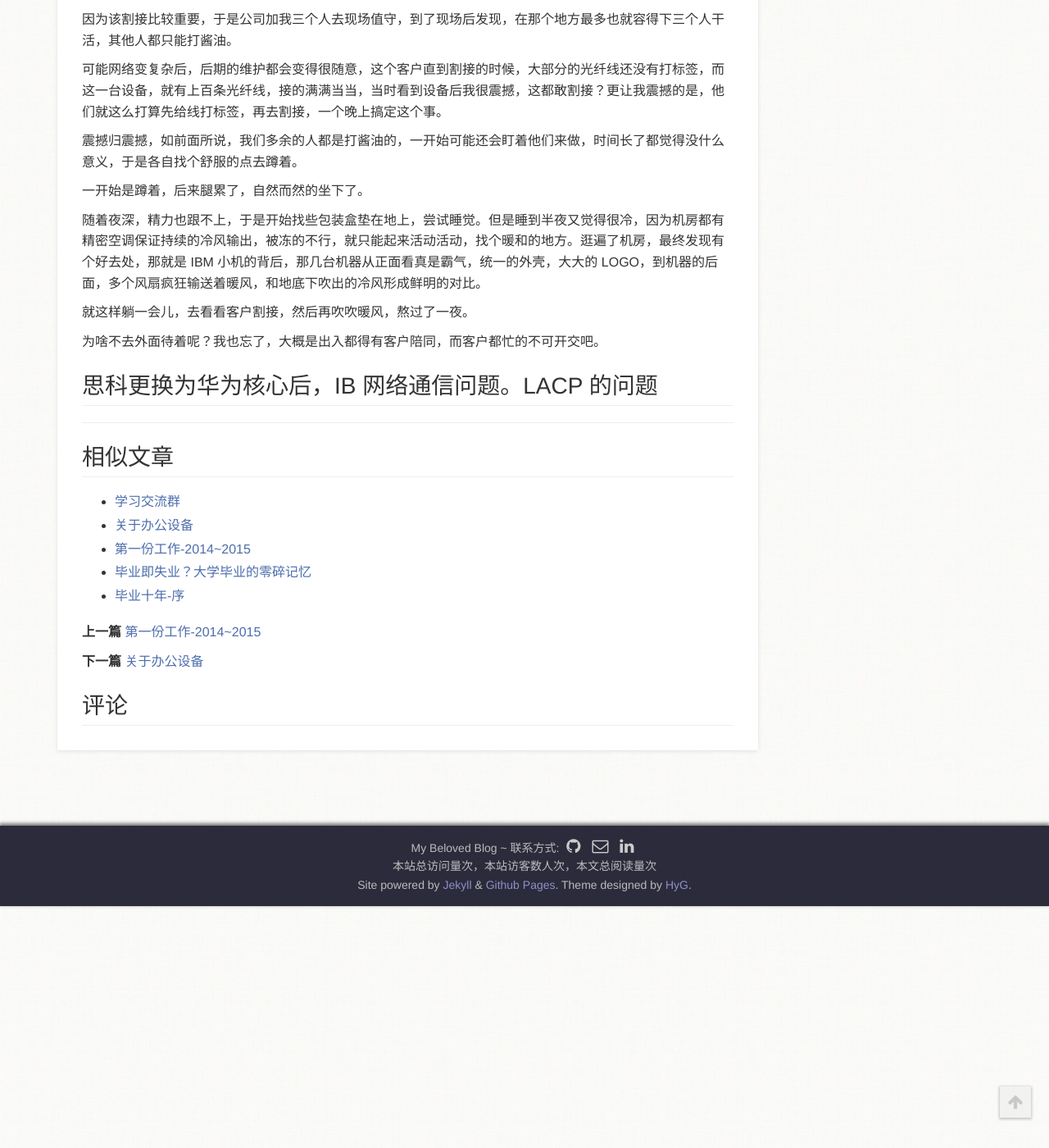
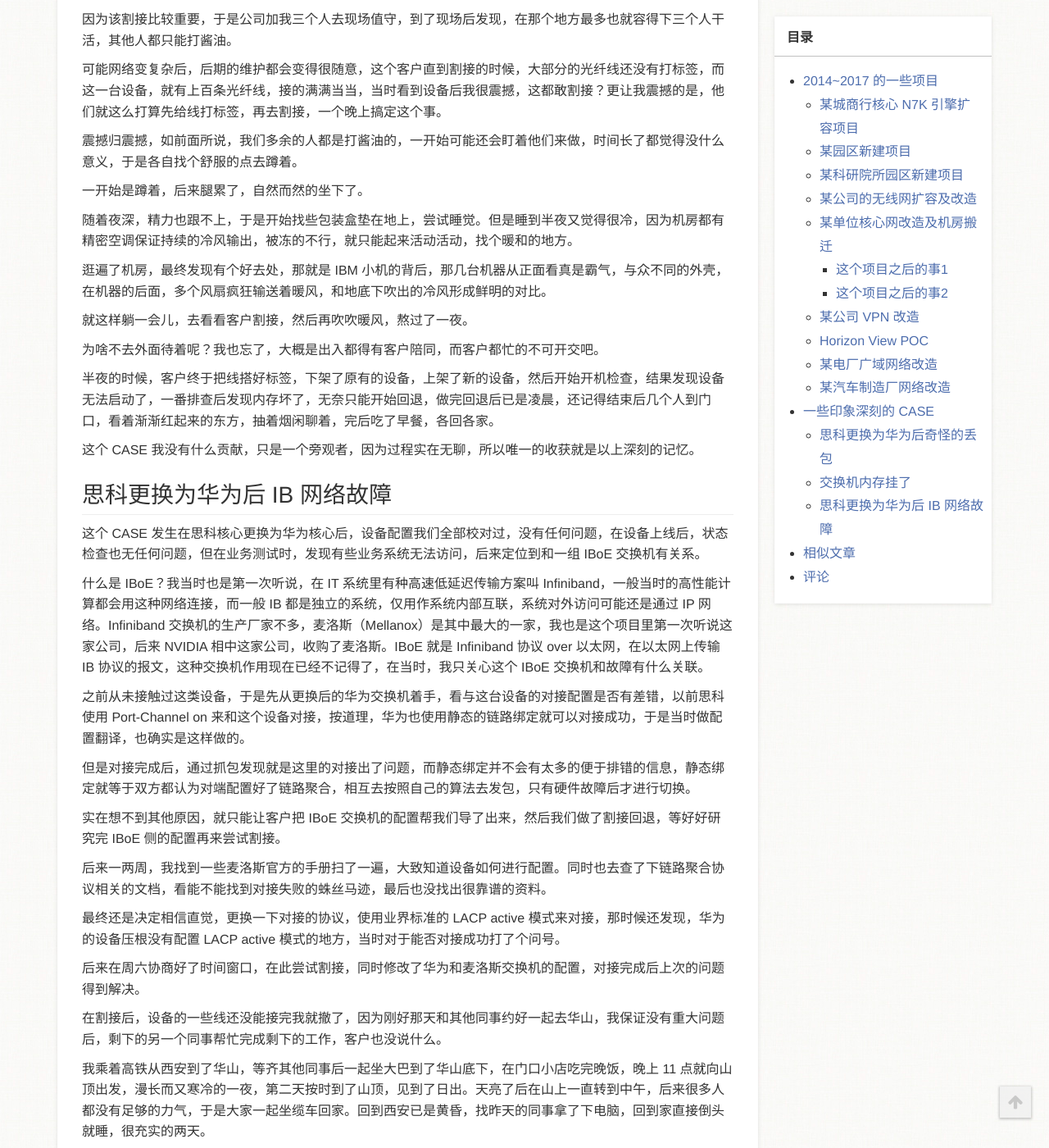
Before and after one commit to zm1990s/halfcoffee, a Jekyll site: the page built from _posts/2023-3-11-projects2014.markdown, in a window 1280 px wide and 1400 px high, scrolled down 11008 px. Shown: the whole window at 82% size. Built offline with Jekyll 4.4.1, drawn with Linux system fonts in a browser that asks for light colours; comment, search, counter and statistics services are not loaded; a style sheet for code colours, icons or effects is not loaded; before the commit the page ends 12113 px from its top, so only the background shows below that; some of the changed text lies outside the part shown.

Commit message:
20230710

```diff
--- a/_posts/2023-3-11-projects2014.markdown
+++ b/_posts/2023-3-11-projects2014.markdown
@@ -387,7 +387,7 @@ VMware 原厂请到了前员工 T，T 是我刚入职时另一个小伙伴的堂
 
 ## 交换机内存挂了
 
-这个 CASE 之前的文章里介绍过，在此详细描述下。
+这个 CASE 之前的文章里介绍过，在此详细记录下。
 
 本身故事不复杂，某运营商因为业务扩容，也因为设备老旧，需要把一台 C6509 更换为 C6513，割接工作主要由客户自己完成，但是需要我们公司的人配合以及保障。
 
@@ -399,12 +399,38 @@ VMware 原厂请到了前员工 T，T 是我刚入职时另一个小伙伴的堂
 
 一开始是蹲着，后来腿累了，自然而然的坐下了。
 
-随着夜深，精力也跟不上，于是开始找些包装盒垫在地上，尝试睡觉。但是睡到半夜又觉得很冷，因为机房都有精密空调保证持续的冷风输出，被冻的不行，就只能起来活动活动，找个暖和的地方。逛遍了机房，最终发现有个好去处，那就是 IBM 小机的背后，那几台机器从正面看真是霸气，统一的外壳，大大的 LOGO，到机器的后面，多个风扇疯狂输送着暖风，和地底下吹出的冷风形成鲜明的对比。
+随着夜深，精力也跟不上，于是开始找些包装盒垫在地上，尝试睡觉。但是睡到半夜又觉得很冷，因为机房都有精密空调保证持续的冷风输出，被冻的不行，就只能起来活动活动，找个暖和的地方。
+
+逛遍了机房，最终发现有个好去处，那就是 IBM 小机的背后，那几台机器从正面看真是霸气，与众不同的外壳，在机器的后面，多个风扇疯狂输送着暖风，和地底下吹出的冷风形成鲜明的对比。
 
 就这样躺一会儿，去看看客户割接，然后再吹吹暖风，熬过了一夜。
 
 为啥不去外面待着呢？我也忘了，大概是出入都得有客户陪同，而客户都忙的不可开交吧。
 
+半夜的时候，客户终于把线搭好标签，下架了原有的设备，上架了新的设备，然后开始开机检查，结果发现设备无法启动了，一番排查后发现内存坏了，无奈只能开始回退，做完回退后已是凌晨，还记得结束后几个人到门口，看着渐渐红起来的东方，抽着烟闲聊着，完后吃了早餐，各回各家。
+
+这个 CASE 我没有什么贡献，只是一个旁观者，因为过程实在无聊，所以唯一的收获就是以上深刻的记忆。
 
 
-## 思科更换为华为核心后，IB 网络通信问题。LACP 的问题
+
+## 思科更换为华为后 IB 网络故障
+
+这个 CASE 发生在思科核心更换为华为核心后，设备配置我们全部校对过，没有任何问题，在设备上线后，状态检查也无任何问题，但在业务测试时，发现有些业务系统无法访问，后来定位到和一组 IBoE 交换机有关系。
+
+什么是 IBoE？我当时也是第一次听说，在 IT 系统里有种高速低延迟传输方案叫 Infiniband，一般当时的高性能计算都会用这种网络连接，而一般 IB 都是独立的系统，仅用作系统内部互联，系统对外访问可能还是通过 IP 网络。Infiniband 交换机的生产厂家不多，麦洛斯（Mellanox）是其中最大的一家，我也是这个项目里第一次听说这家公司，后来 NVIDIA 相中这家公司，收购了麦洛斯。IBoE 就是 Infiniband 协议 over 以太网，在以太网上传输 IB 协议的报文，这种交换机作用现在已经不记得了，在当时，我只关心这个 IBoE 交换机和故障有什么关联。
+
+之前从未接触过这类设备，于是先从更换后的华为交换机着手，看与这台设备的对接配置是否有差错，以前思科使用 Port-Channel on 来和这个设备对接，按道理，华为也使用静态的链路绑定就可以对接成功，于是当时做配置翻译，也确实是这样做的。
+
+但是对接完成后，通过抓包发现就是这里的对接出了问题，而静态绑定并不会有太多的便于排错的信息，静态绑定就等于双方都认为对端配置好了链路聚合，相互去按照自己的算法去发包，只有硬件故障后才进行切换。
+
+实在想不到其他原因，就只能让客户把 IBoE 交换机的配置帮我们导了出来，然后我们做了割接回退，等好好研究完 IBoE 侧的配置再来尝试割接。
+
+后来一两周，我找到一些麦洛斯官方的手册扫了一遍，大致知道设备如何进行配置。同时也去查了下链路聚合协议相关的文档，看能不能找到对接失败的蛛丝马迹，最后也没找出很靠谱的资料。
+
+最终还是决定相信直觉，更换一下对接的协议，使用业界标准的 LACP active 模式来对接，那时候还发现，华为的设备压根没有配置 LACP active 模式的地方，当时对于能否对接成功打了个问号。
+
+后来在周六协商好了时间窗口，在此尝试割接，同时修改了华为和麦洛斯交换机的配置，对接完成后上次的问题得到解决。
+
+在割接后，设备的一些线还没能接完我就撤了，因为刚好那天和其他同事约好一起去华山，我保证没有重大问题后，剩下的另一个同事帮忙完成剩下的工作，客户也没说什么。
+
+我乘着高铁从西安到了华山，等齐其他同事后一起坐大巴到了华山底下，在门口小店吃完晚饭，晚上 11 点就向山顶出发，漫长而又寒冷的一夜，第二天按时到了山顶，见到了日出。天亮了后在山上一直转到中午，后来很多人都没有足够的力气，于是大家一起坐缆车回家。回到西安已是黄昏，找昨天的同事拿了下电脑，回到家直接倒头就睡，很充实的两天。
```
